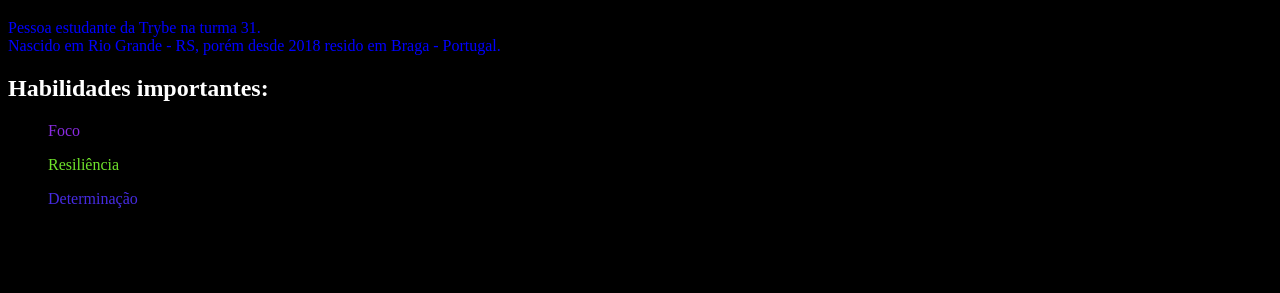
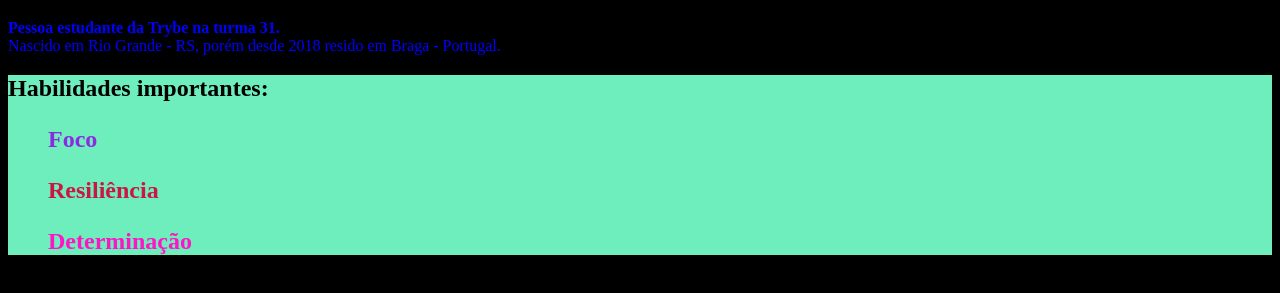
Before and after one commit to LeonardoNunesTrybe/portfolio, a plain HTML site: page index.html in a window 1280 px wide. Shown: the part 61-354 px from the top of the page. Drawn offline with Linux system fonts and the light colour scheme.

Commit message:
ajustando cores

```diff
--- a/index.html
+++ b/index.html
@@ -8,10 +8,11 @@
 </head>
 <body style="background-color: black; color: white;">
     <h1>LEONARDO CARVALHO NUNES</h1>
-    <p style="color: blue;">Pessoa estudante da Trybe na turma 31. <br> Nascido em Rio Grande - RS, porém desde 2018 resido em Braga - Portugal.</p>
-    <h2>Habilidades importantes:</h2>
+    <p style="color: blue;"> <strong>Pessoa estudante da Trybe na turma 31.</strong>  <br> Nascido em Rio Grande - RS, porém desde 2018 resido em Braga - Portugal.</p>
+    <h2 style="background-color: rgb(110, 238, 189); color: black;">Habilidades importantes:
     <ol style="color: blueviolet;">Foco</ol>
-    <ol style="color: rgb(110, 226, 43);">Resiliência</ol>
-    <ol style="color: rgb(70, 43, 226);">Determinação</ol>
+    <ol style="color: rgb(204, 21, 67);">Resiliência</ol>
+    <ol style="color: rgb(255, 21, 197);">Determinação</ol>
+</h2>
 </body>
 </html>
```
